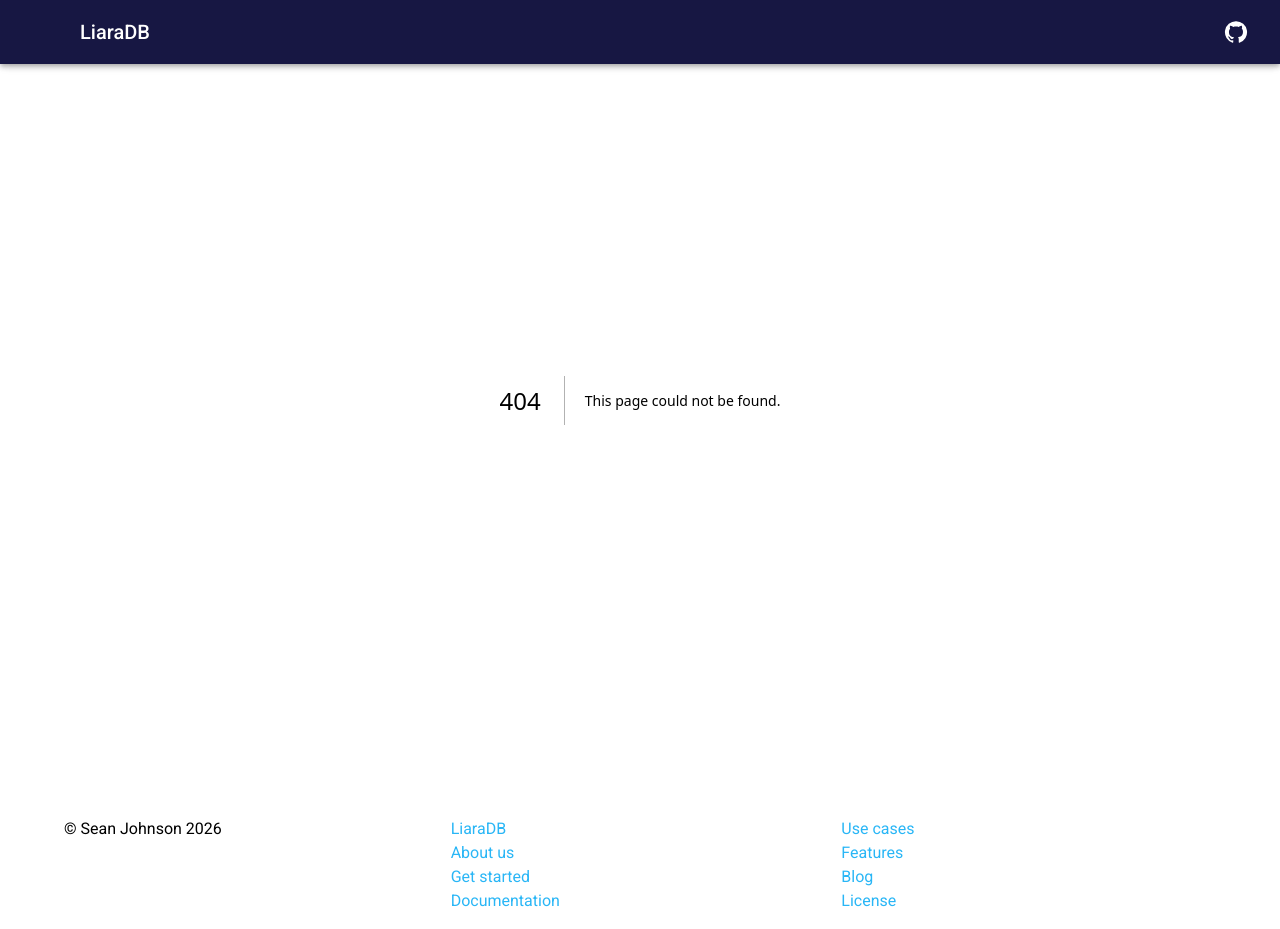
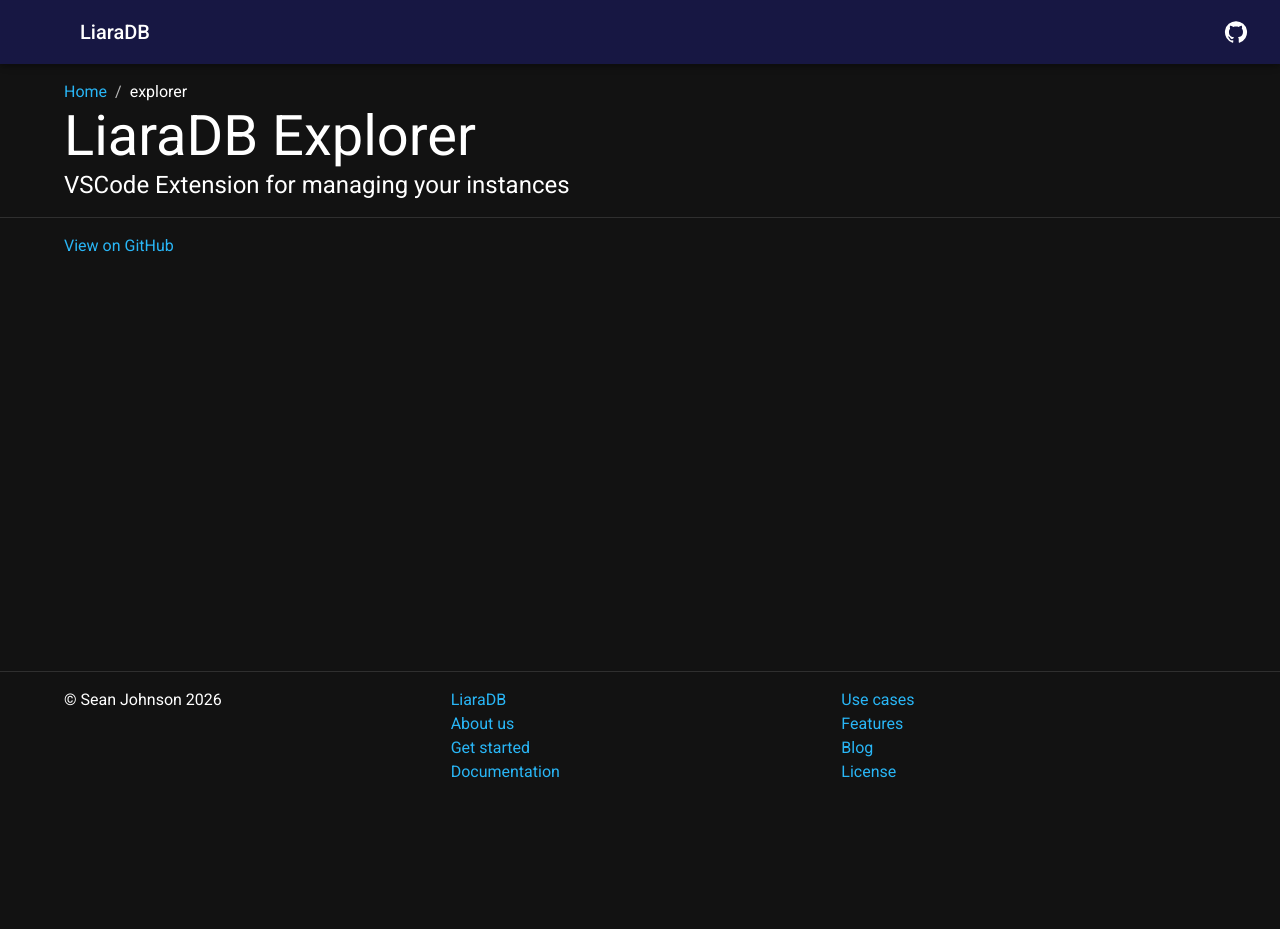
Before and after one commit to liaradb/liaradb.github.io, a Next.js app: page /explorer in a window 1280 px wide. Before the commit this address had no page. After the commit the page ends 800 px from the top, so only its background shows below. Built offline with nearby package versions, Linux system fonts and the light colour scheme; some icons are missing; what @mui/material-nextjs would draw is missing.

Commit message:
Created LiaraDB Explorer page.

```diff
--- /dev/null
+++ b/src/app/explorer/explorer.mdx
@@ -0,0 +1 @@
+[View on GitHub](https://github.com/liaradb/liaradb-explorer)
--- /dev/null
+++ b/src/app/explorer/page.tsx
@@ -0,0 +1,24 @@
+import { Metadata } from "next";
+
+import { AppPage, appTitle } from "@/components";
+
+import Explorer from "./explorer.mdx";
+
+const title = "LiaraDB Explorer";
+
+export const metadata: Metadata = {
+  title: appTitle(title),
+};
+
+export default function Page() {
+  return (
+    <AppPage
+      title={title}
+      subTitle="VSCode Extension for managing your instances"
+    >
+      <div>
+        <Explorer />
+      </div>
+    </AppPage>
+  );
+}
--- /dev/null
+++ b/src/app/home/explorer.tsx
@@ -0,0 +1,13 @@
+import { Terminal } from "@mui/icons-material";
+import { Topic } from "./topic";
+
+export const Explorer = () => {
+  return (
+    <Topic
+      title="LiaraDB Explorer"
+      icon={<Terminal />}
+      items={["VSCode Extension", "Manage your instances", "Query your data"]}
+      href="/explorer"
+    />
+  );
+};
--- a/src/app/home/topics.tsx
+++ b/src/app/home/topics.tsx
@@ -1,7 +1,7 @@
 import { Grid } from "@mui/material";
 import { Features } from "./features";
 import { UseCases } from "./use_cases";
-import { Docs } from "./docs";
+import { Explorer } from "./explorer";
 
 export const Topics = () => {
   return (
@@ -13,7 +13,7 @@
         <UseCases />
       </Grid>
       <Grid size={{ xs: 12, md: 4 }} container>
-        <Docs />
+        <Explorer />
       </Grid>
     </Grid>
   );
```
Also changed, not shown: src/app/home/docs.tsx (deleted, +0 -13 lines).
